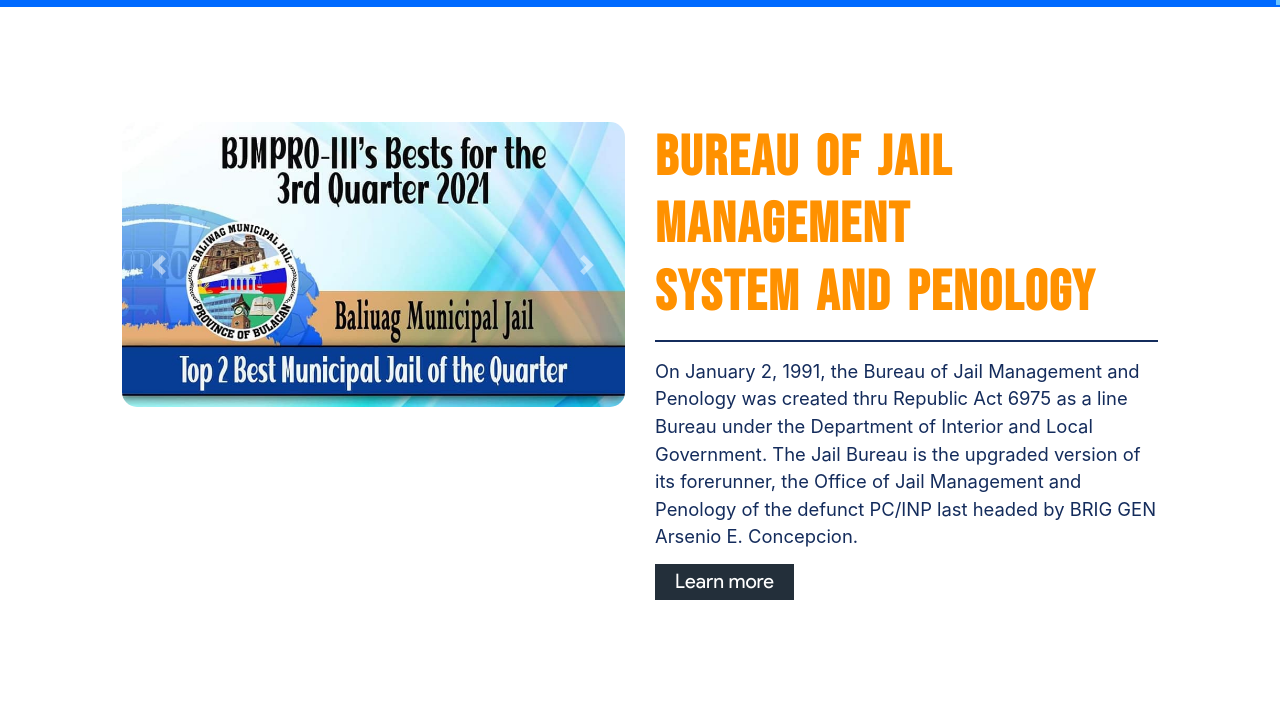
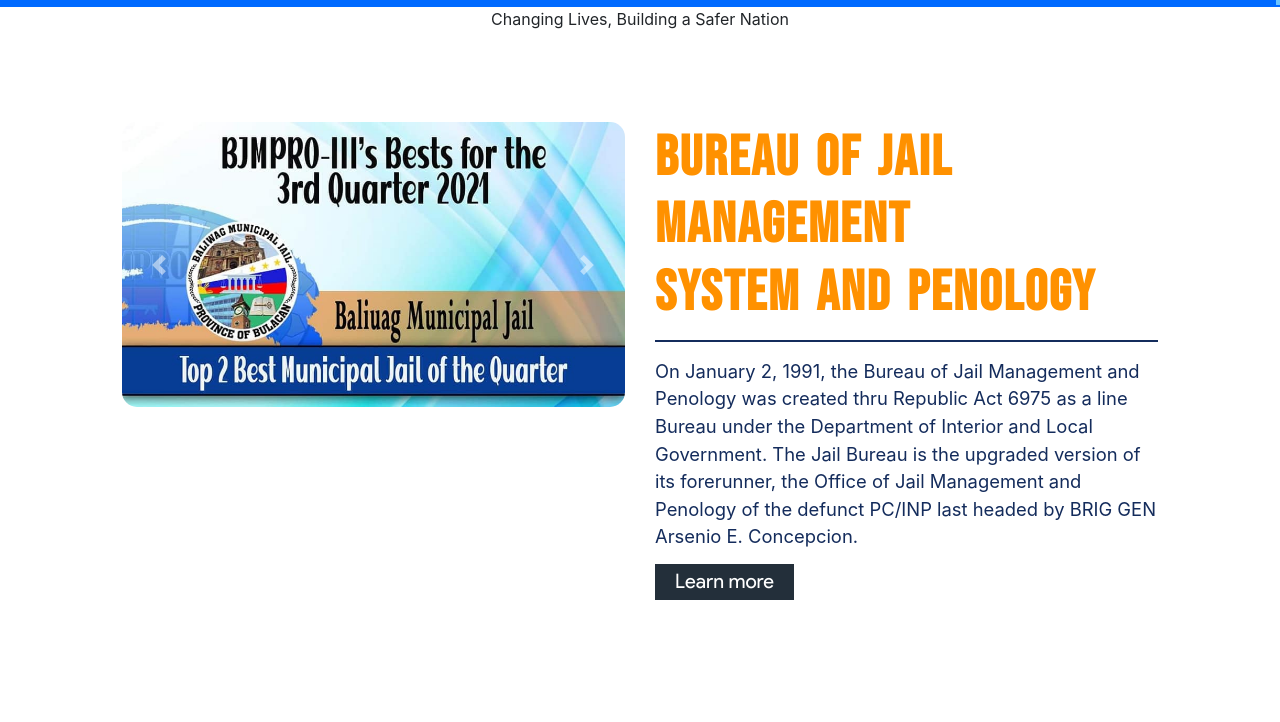
Before and after one commit to BJMP-2021/bjmpbaliwagmj, a plain HTML site: page index.html in a window 1280 px wide. Shown: the part 69-791 px from the top of the page. Drawn offline with nearby package versions, Linux system fonts and the light colour scheme.

Commit message:
Add files via upload

```diff
--- a/index.html
+++ b/index.html
@@ -38,6 +38,7 @@
 					<p class="Logo_Text2">
 						BUREAU OF JAIL MANAGEMENT SYSTEM AND PENOLOGY
 					</p>
+
 				</div>
 
 				<button class="navbar-toggler" type="button" data-toggle="collapse" data-target="#navbarNav"
@@ -95,7 +96,16 @@
 			</div>
 		</nav>
 	</section>
-	<div class="spacer"></div>
+	<div class="container col-md-12">
+		<div class="row justify-content-center">
+			<div class="spacer">
+				<div class="Logo_Text3 " data-aos="fade-center" data-aos-delay="300" data-aos-duration="1500">
+					<p>Changing Lives, Building a Safer Nation</p>
+				</div>
+			</div>
+		</div>
+	</div>
+
 	<!---------------------------------------------------------------------------------------------------------Banner--------->
 
 	<!--https://michalsnik.github.io/aos/-->
@@ -103,6 +113,7 @@
 	<!----------------------------Images-Section----------------------->
 	<section id="banner">
 		<div class="container-fluid">
+
 			<div class="row justify-content-center">
 				<div class="left col-md-5">
 					<div id="base-section col-md-10">
```
Also changed, not shown: Fonts/monotype-corsiva/Monotype-Corsiva.ttf (added).
